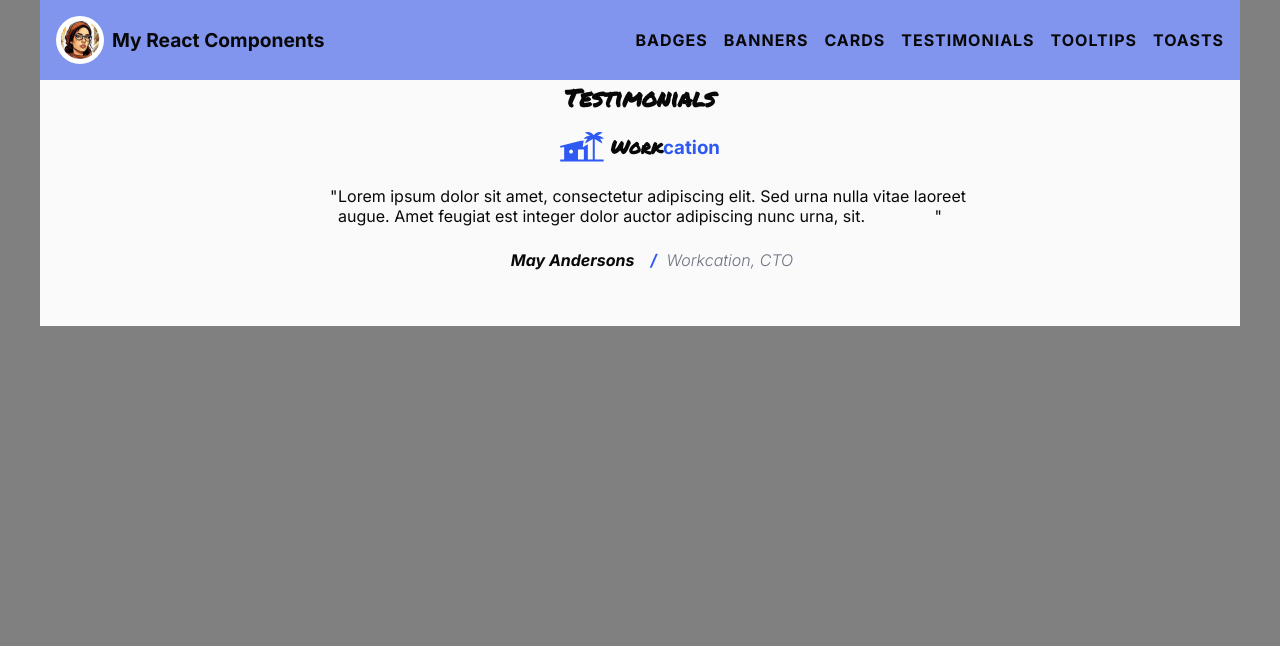
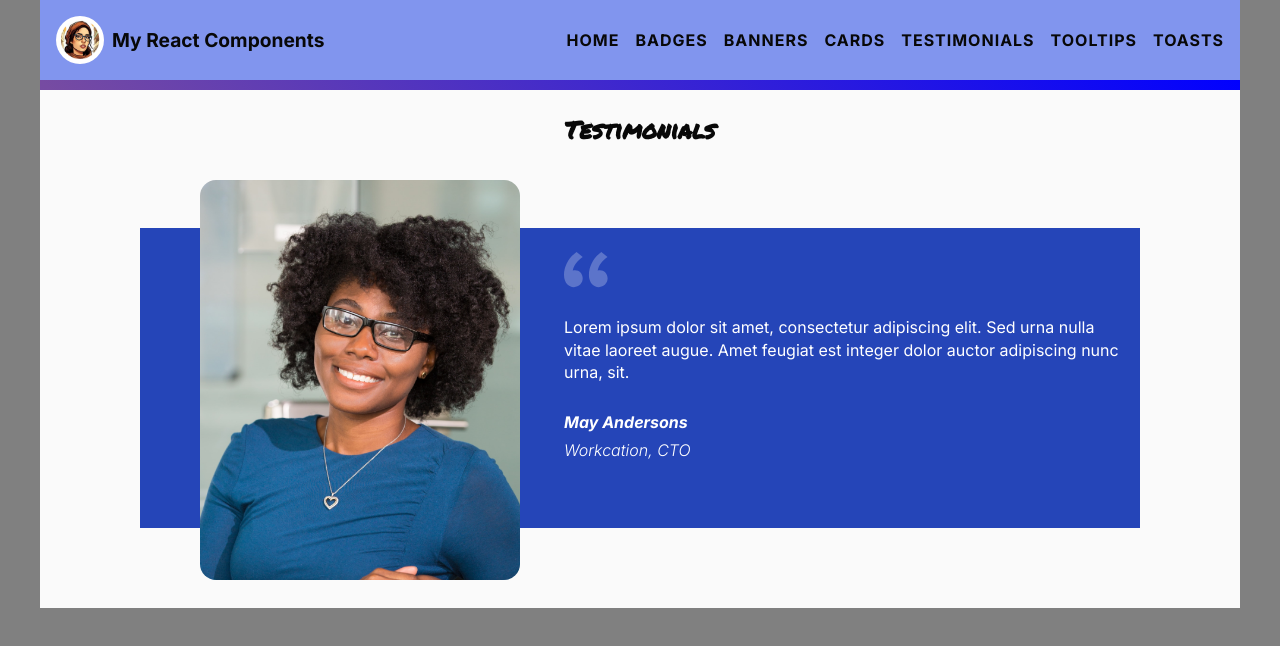
Before and after one commit to RosaBen/react-components-scrimba, a React (Vite) app: page /testimonials in a window 1280 px wide. Shown: the top 646 px of the page. Built offline with nearby package versions, Linux system fonts and the light colour scheme.

Commit message:
added correction to header and pages

```diff
--- a/src/App.jsx
+++ b/src/App.jsx
@@ -6,6 +6,7 @@ import { createContext } from "react";
 import Header from "./components/Header";
 
 // pages
+import Home from "./pages/Home";
 import Badges from "./pages/Badges";
 import Banners from "./pages/Banners";
 import Testimonials from "./pages/Testimonials";
@@ -32,6 +33,7 @@ function App() {
         <div className="container">
           <Header />
           <Routes>
+            <Route path="/" element={<Home />} />
             <Route path="/badges" element={<Badges />} />
             <Route path="/banners" element={<Banners />} />
             <Route path="/testimonials" element={<Testimonials />} />
--- a/src/assets/styles/banners.css
+++ b/src/assets/styles/banners.css
@@ -1,3 +1,7 @@
+main {
+  margin-top: 2rem;
+}
+
 .banners {
   padding: 1rem;
   display: grid;
--- a/src/assets/styles/main.css
+++ b/src/assets/styles/main.css
@@ -15,6 +15,7 @@ header {
   padding: 1rem;
   position: relative;
   color: #080808;
+  overflow: visible;
 }
 
 nav {
@@ -46,16 +47,17 @@ nav .icon {
 
 header .header-border {
   content: "";
-  height: 90px;
+  height: 10px;
   width: 100%;
   position: absolute;
   background: linear-gradient(45deg, #667eea 0%, #764ba2 50%, #0000ff 100%);
   background-size: 200% 200%;
-  z-index: -1;
-  top: 0;
+  z-index: 5;
+  top: 100%;
   left: 0;
   animation: gradient-wave-v 12s ease infinite;
-  overflow: hidden;
+
+  pointer-events: none;
 }
 
 @keyframes gradient-wave-v {
@@ -74,19 +76,21 @@ header .modal {
   position: absolute;
   top: 5.6rem;
   right: 0;
-  width: 150px;
+  width: 180px;
   height: auto;
   display: flex;
-  align-items: baseline;
+  align-items: flex-start;
+  justify-content: center;
   background: #080808;
-  padding-bottom: 1rem;
+  padding: 0 1rem;
+  z-index: 5;
 }
 
 header .modal-links {
   display: flex;
   flex-direction: column;
   gap: 0.5rem;
-  padding-left: 0.5rem;
+  padding: 1.8rem 1.2rem 1.8rem 0;
 }
 
 header a {
--- a/src/assets/styles/responsive.css
+++ b/src/assets/styles/responsive.css
@@ -58,6 +58,10 @@
     top: -3rem;
   }
 
+  .quote {
+    margin-top: 0;
+  }
+
   .quote,
   blockquote,
   cite {
@@ -65,21 +69,25 @@
     padding-left: 5.5rem;
   }
 
-  .testimonials .texts blockquote::before {
+  .blue-bg blockquote {
+    padding-right: 1rem;
+  }
+
+  .testimonials .txt blockquote::before {
     left: 5rem;
   }
 
-  .testimonials .texts cite {
+  .testimonials .txt cite {
     flex-direction: row;
     justify-self: center;
     gap: 2rem;
   }
 
-  .testimonials .texts cite span {
+  .testimonials .txt cite span {
     position: relative;
   }
 
-  .testimonials .texts cite span::before {
+  .testimonials .txt cite span::before {
     position: absolute;
     content: "/";
     left: -1rem;
@@ -135,16 +143,16 @@
     width: 1000px;
   }
   .quote,
-  blockquote,
-  cite {
+  .blue-bg blockquote,
+  .blue-bg cite {
     padding-left: 1.5rem;
   }
 
-  .testimonials .texts {
-    width: 700px;
+  .testimonials .txt {
+    width: 800px;
   }
 
-  .testimonials .texts blockquote::before {
-    left: 1rem;
+  .testimonials .txt blockquote::before {
+    left: 5rem;
   }
 }
--- a/src/assets/styles/testimonials.css
+++ b/src/assets/styles/testimonials.css
@@ -2,6 +2,7 @@
   display: grid;
   grid-template-columns: 1fr;
   place-items: center;
+  margin-top: 2rem;
 }
 
 /* with picture */
@@ -9,8 +10,7 @@
 .blue-bg {
   background: #2545b8;
   color: #ffffff;
-  margin-top: -8rem;
-  padding-top: 10rem;
+  margin-top: -5rem;
   width: 350px;
   padding-left: 1rem;
   padding-right: 1rem;
@@ -37,11 +37,16 @@
 
 .quote {
   margin-bottom: 1rem;
+  margin-top: 6rem;
 }
 
 .blue-bg blockquote {
   line-height: 1.4;
   margin-bottom: 1rem;
+}
+
+.blue-bg cite span {
+  color: #ffffff;
 }
 
 cite {
@@ -74,26 +79,26 @@ cite span {
   color: #2e59f3;
 }
 
-.testimonials .texts {
+.testimonials .txt {
   padding: 1.5rem;
 }
-.testimonials .texts blockquote::before {
+.testimonials .txt blockquote::before {
   position: absolute;
   content: '"';
   left: -0.5rem;
 }
 
-.testimonials .texts blockquote::after {
+.testimonials .txt blockquote::after {
   position: absolute;
   content: '"';
   right: 1.5rem;
 }
 
-.testimonials .texts blockquote {
+.testimonials .txt blockquote {
   margin-bottom: 1.5rem;
   position: relative;
 }
 
-.testimonials .texts cite span {
+.testimonials .txt cite span {
   color: #6b7280;
 }
--- a/src/components/Links.jsx
+++ b/src/components/Links.jsx
@@ -1,10 +1,17 @@
 import { pages } from "../assets/scripts/data";
-import { Link } from "react-router-dom";
 
 export default function Links() {
-  return pages.map((item) => (
+  const listLinks = pages.map((item) => (
     <a href={`/${item}`} target="_blank" rel="noopener noreferrer" key={item}>
       {item}
     </a>
   ));
+  return (
+    <>
+      <a href="/" target="_blank" rel="noopener noreferrer">
+        home
+      </a>
+      {listLinks}
+    </>
+  );
 }
--- /dev/null
+++ b/src/pages/Home.jsx
@@ -0,0 +1,3 @@
+export default function Home() {
+  return <></>;
+}
--- a/src/pages/Testimonials.jsx
+++ b/src/pages/Testimonials.jsx
@@ -5,8 +5,8 @@ import useToggle from "../assets/hooks/useToggle";
 import clsx from "clsx";
 
 export default function Testimonials() {
-  const [withImage, setWithImage] = useToggle(false);
-  const classQuote = clsx("texts", withImage && "blue-bg");
+  const [withImage, setWithImage] = useToggle(true);
+  const classQuote = clsx(withImage && "blue-bg", !withImage && "txt");
   const classPicture = clsx("no-picture", withImage && "picture");
   return (
     <main className="testimonials">
```
